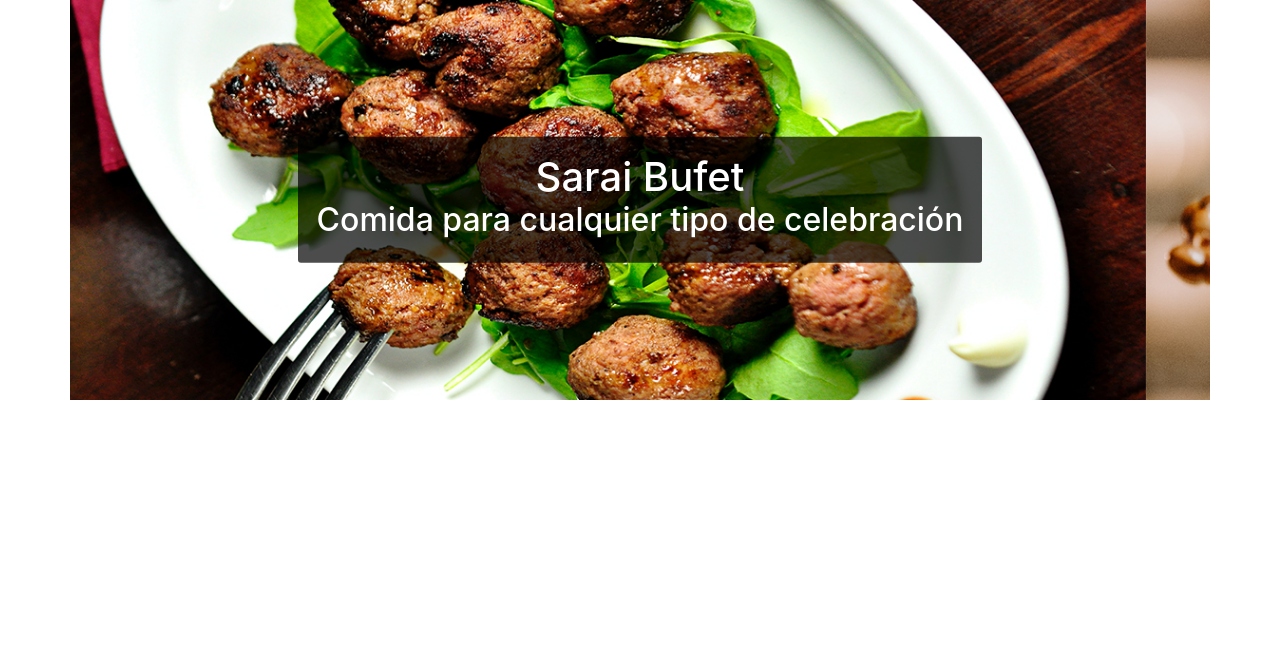
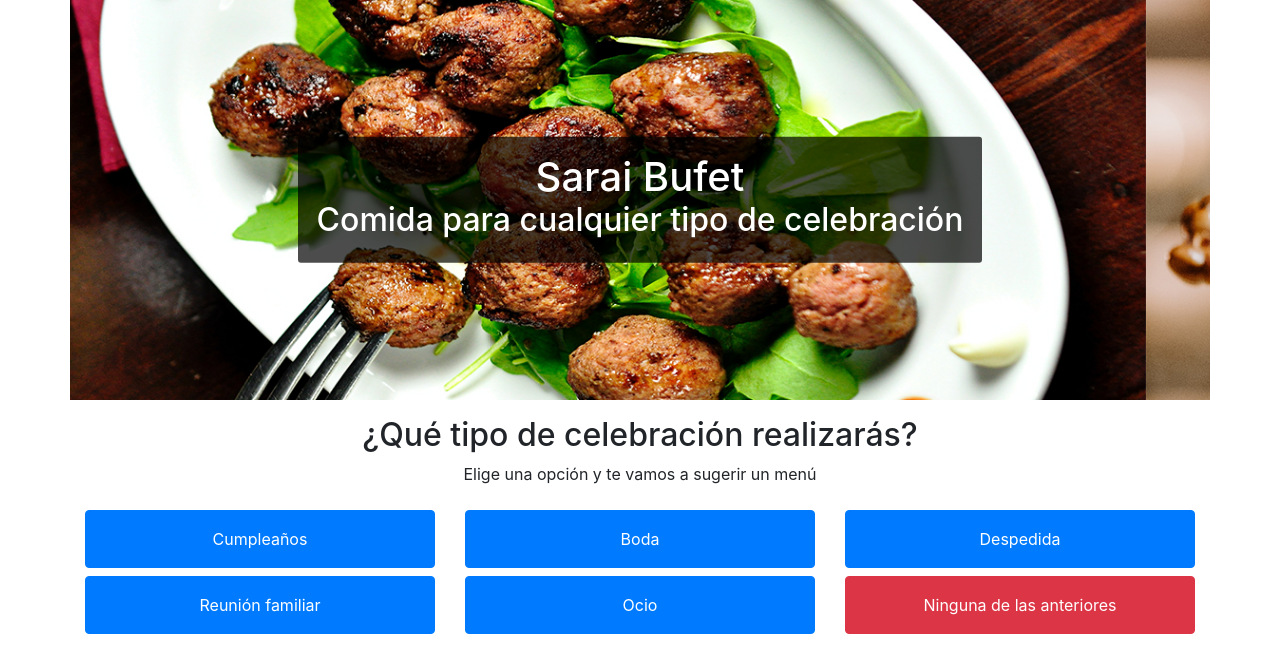
Before and after one commit to hernanreiq/sarai-bufet, a plain HTML site: page index.html in a window 1280 px wide. Drawn offline with nearby package versions, Linux system fonts and the light colour scheme.

Commit message:
Main maquetado y README.md actualizado

```diff
--- a/index.html
+++ b/index.html
@@ -35,7 +35,34 @@
             </div>
         </div>
     </header>
-    <main></main>
+    <main>
+        <div class="container" id="contenedor-sugerencias">
+            <h2 class="text-center mt-3">¿Qué tipo de celebración realizarás?</h2>
+            <p class="text-center mb-4">Elige una opción y te vamos a sugerir un menú</p>
+            <div class="row">
+                <div class="col-lg-4">
+                    <button class="btn btn-primary w-100 py-3 h5">Cumpleaños</button>
+                </div>
+                <div class="col-lg-4">
+                    <button class="btn btn-primary w-100 py-3 h5">Boda</button>
+                </div>
+                <div class="col-lg-4">
+                    <button class="btn btn-primary w-100 py-3 h5">Despedida</button>
+                </div>
+            </div>
+            <div class="row">
+                <div class="col-lg-4">
+                    <button class="btn btn-primary w-100 py-3 h5">Reunión familiar</button>
+                </div>
+                <div class="col-lg-4">
+                    <button class="btn btn-primary w-100 py-3 h5">Ocio</button>
+                </div>
+                <div class="col-lg-4">
+                    <button class="btn btn-danger w-100 py-3 h5">Ninguna de las anteriores</button>
+                </div>
+            </div>
+        </div>
+    </main>
     <footer></footer>
     <!--BOOTSTRAP 4-->
     <script src="https://code.jquery.com/jquery-3.5.1.slim.min.js" integrity="sha384-DfXdz2htPH0lsSSs5nCTpuj/zy4C+OGpamoFVy38MVBnE+IbbVYUew+OrCXaRkfj" crossorigin="anonymous"></script>
```
Also changed, not shown: 1 other file.
